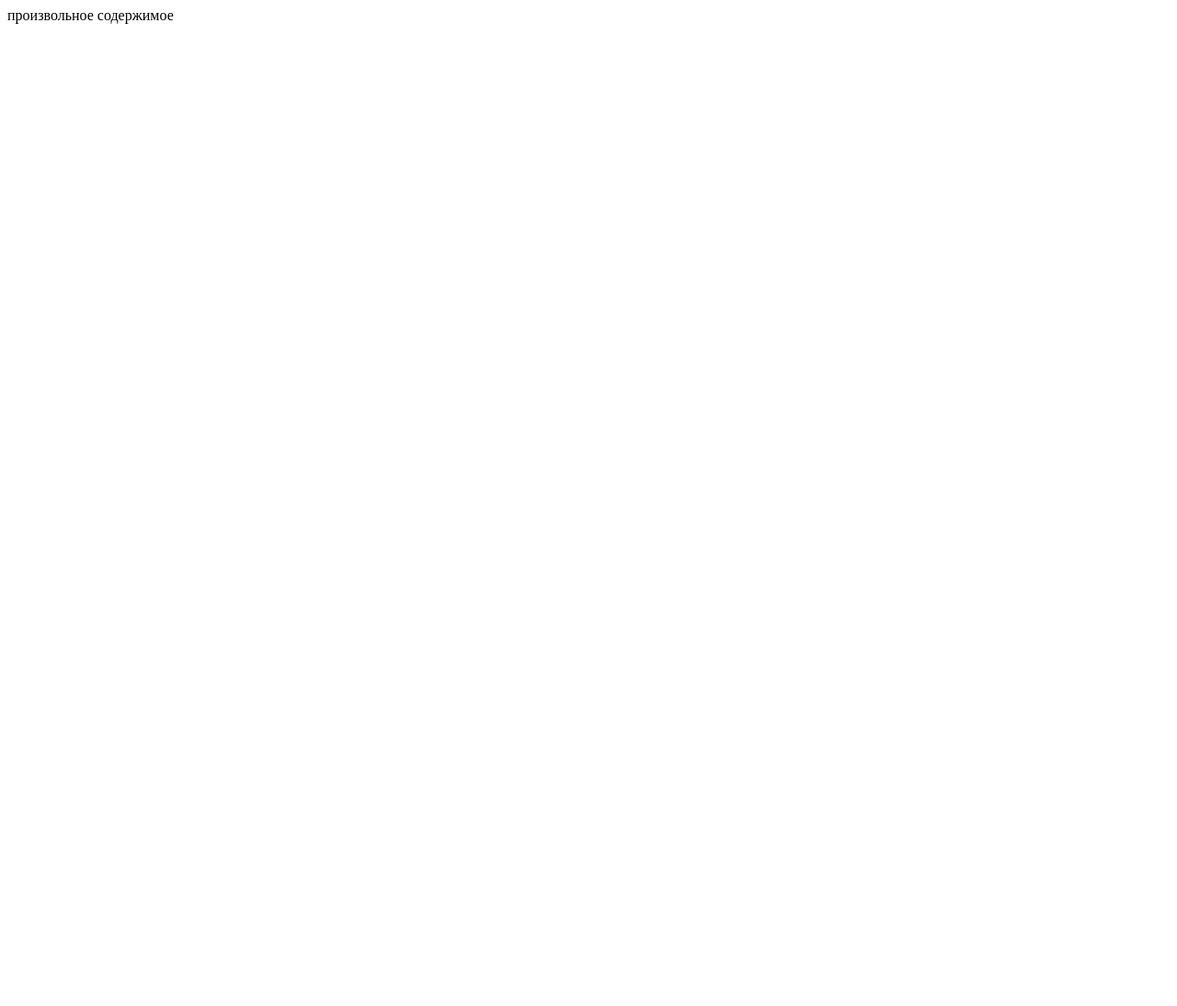
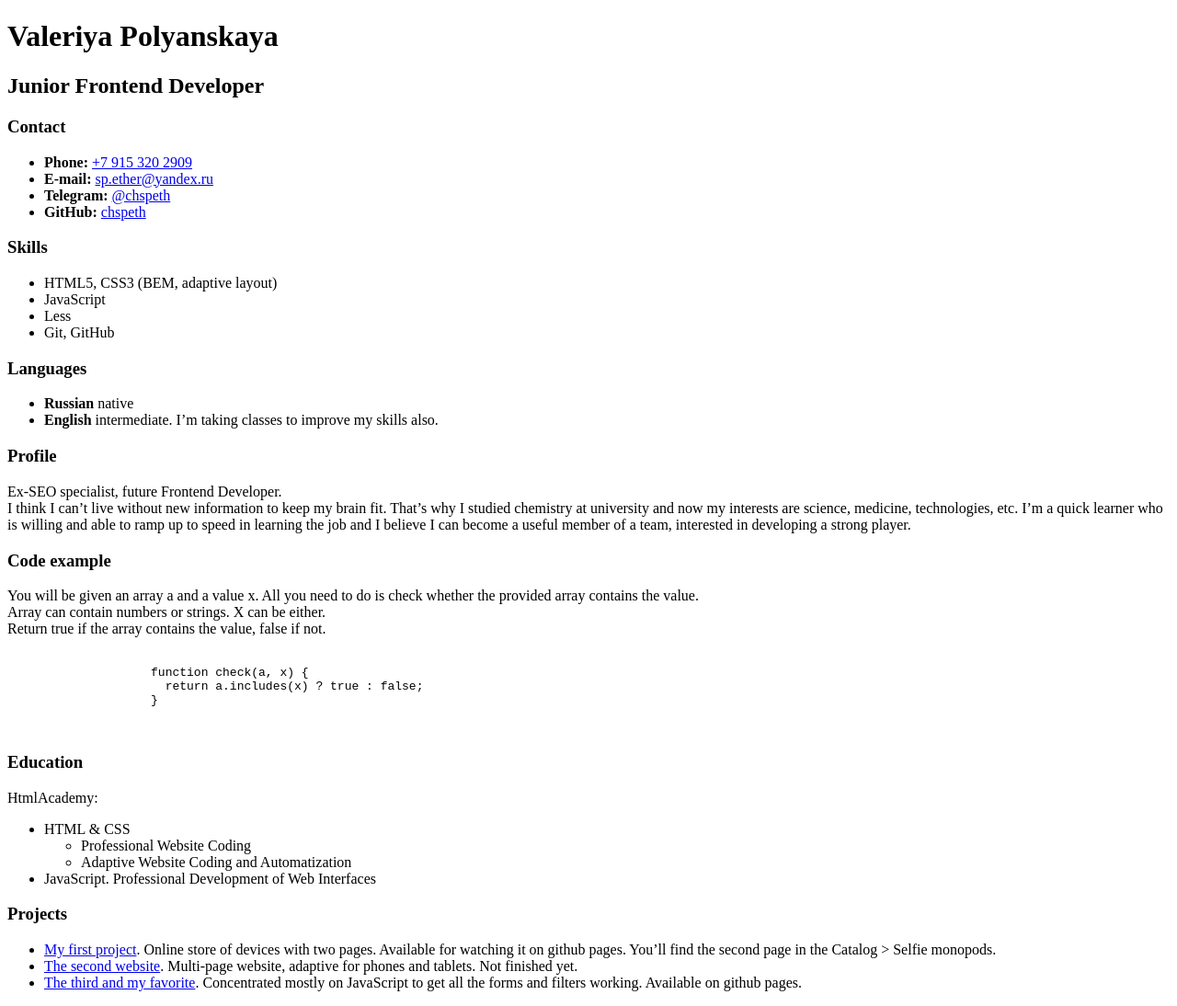
Before and after one commit to chspeth/rsschool-cv--old, a plain HTML site: page index.html in a window 1280 px wide. Shown: the whole page at 92% size. Before the commit the page ends 800 px from the top, so only its background shows below. Drawn offline with Linux system fonts and the light colour scheme.

Commit message:
feat: add html code

```diff
--- a/index.html
+++ b/index.html
@@ -1 +1,83 @@
-произвольное содержимое
+<!DOCTYPE html>
+<html lang="en">
+    <head>
+        <meta charset="utf-8">
+        <meta name="viewport" content="width=device-width, initial-scale=1.0">
+        <title>CV: Valeriya Polyanskaya</title>
+    </head>
+    <body>
+        <main>
+            <h1>Valeriya Polyanskaya</h1>
+            <h2>Junior Frontend Developer</h2>
+            <aside>
+              <section>
+                <h3>Contact</h3>
+                <ul>
+                  <li><b>Phone:</b> <a href="tel:+79153202909">+7 915 320 2909</a></li>
+                  <li><b>E-mail:</b> <a href="mailto:sp.ether@yandex.ru">sp.ether@yandex.ru</a></li>
+                  <li><b>Telegram:</b> <a href="https://t.me/chspeth">@chspeth</a></li>
+                  <li><b>GitHub:</b> <a href="https://github.com/chspeth">chspeth</a></li>
+                </ul>
+              </section>
+              <section>
+                <h3>Skills</h3>
+                <ul>
+                  <li>HTML5, CSS3 (BEM, adaptive layout)</li>
+                  <li>JavaScript</li>
+                  <li>Less</li>
+                  <li>Git, GitHub</li>
+                </ul>
+              </section>
+              <section>
+                <h3>Languages</h3>
+                <ul>
+                  <li><b>Russian</b> native</li>
+                  <li><b>English</b> intermediate. I’m taking classes to improve my skills also.</li>
+                </ul>
+              </section>
+            </aside>
+            <div>
+              <section>
+                <h3>Profile</h3>
+                <p>Ex-SEO specialist, future Frontend Developer.<br>
+                  I think I can’t live without new information to keep my brain fit. That’s why I studied chemistry at university and now my interests are science, medicine, technologies, etc. I’m a quick learner who is willing and able to ramp up to speed in learning the job and I believe I can become a useful member of a team, interested in developing a strong player.</p>
+              </section>
+              <section>
+                <h3>Code example</h3>
+                <p>You will be given an array a and a value x. All you need to do is check whether the provided array contains the value.<br>
+                  Array can contain numbers or strings. X can be either.<br>
+                  Return true if the array contains the value, false if not.</p>
+                  <pre>
+                    <code>
+                    function check(a, x) {
+                      return a.includes(x) ? true : false;
+                    }
+                  </code>
+                </pre>
+              </section>
+              <section>
+                <h3>Education</h3>
+                HtmlAcademy:<br>
+                <ul>
+                  <li>HTML & CSS
+                    <ul>
+                      <li>Professional Website Coding</li>
+                      <li>Adaptive Website Coding and Automatization</li>
+                    </ul>
+                  </li>
+                  <li>JavaScript. Professional Development of Web Interfaces</li>
+                </ul>
+              </section>
+              <section>
+                <h3>Projects</h3>
+                <ul>
+                  <li><a href="https://github.com/chspeth/605741-device-32">My first project</a>. Online store of devices with two pages. Available for watching it on github pages. You’ll find the second page in the Catalog > Selfie monopods.</li>
+                  <li><a href="https://github.com/chspeth/605741-cat-energy-24">The second website</a>. Multi-page website, adaptive for phones and tablets. Not finished yet.</li>
+                  <li><a href="https://github.com/chspeth/605741-keksobooking-25">The third and my favorite</a>. Concentrated mostly on JavaScript to get all the forms and filters working. Available on github pages.</li>
+                </ul>
+              </section>
+            </div>
+        </main>
+        <footer></footer>
+    </body>
+</html>
```
Also changed, not shown: 1 other file.
